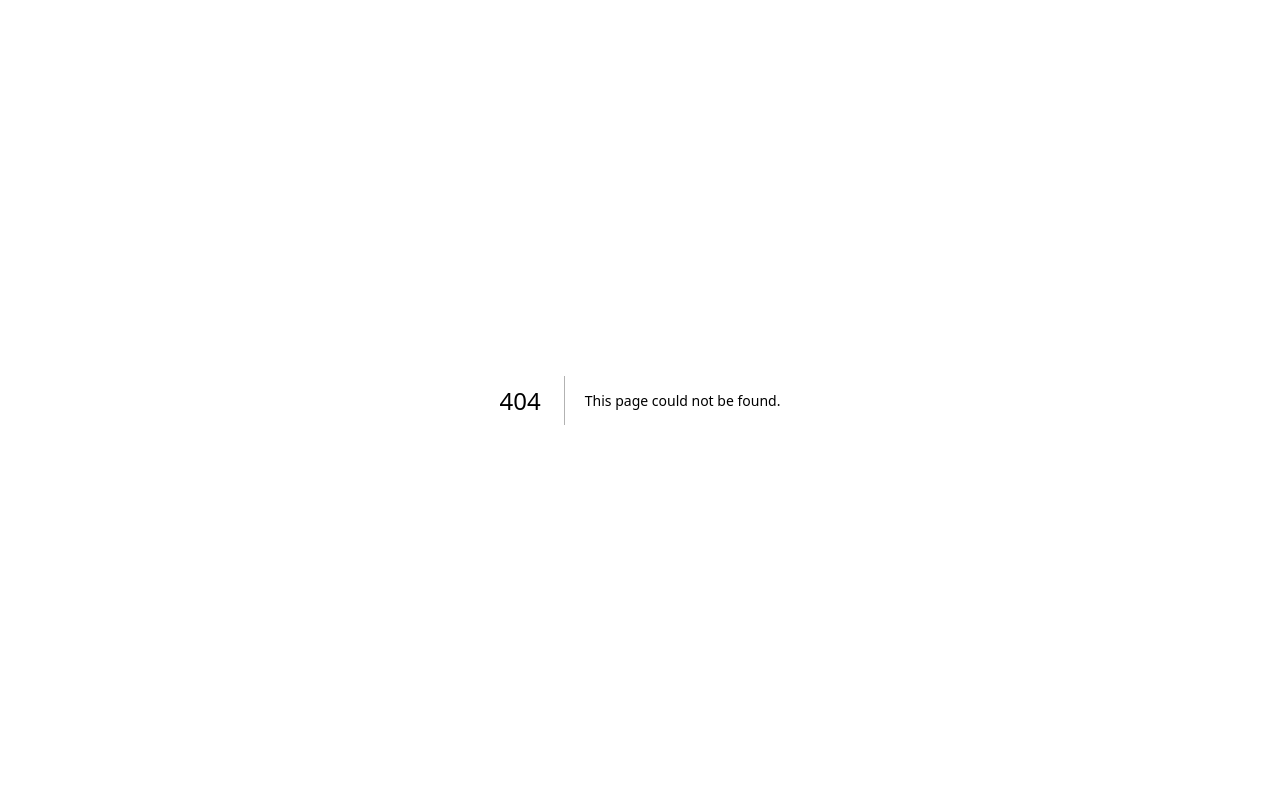
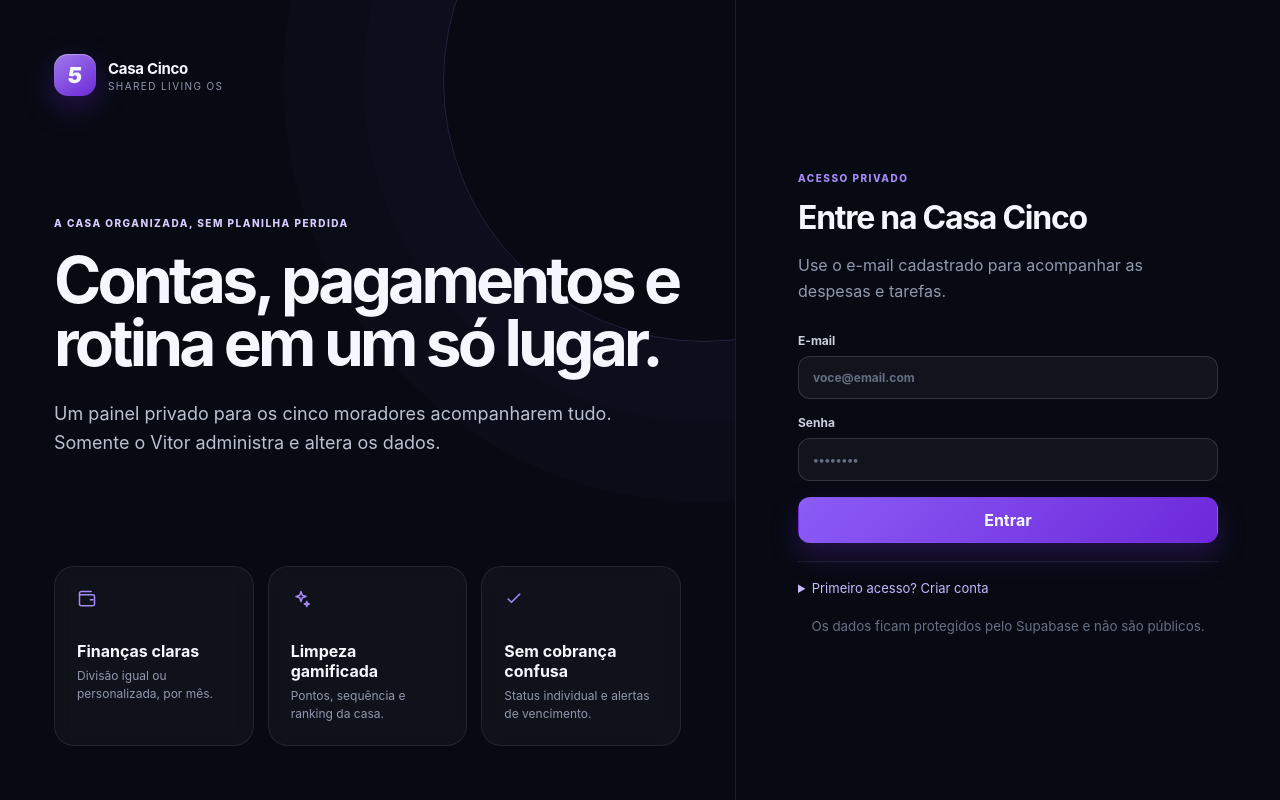
Before and after one commit to vitorgrs/Casa5, a Next.js app: page /login in a window 1280 px wide. Before the commit this address had no page. Built offline with nearby package versions, Linux system fonts and the light colour scheme.

Commit message:
feat: autenticação
Login com email/senha, callback OAuth e página de espera.

```diff
--- /dev/null
+++ b/src/app/login/actions.ts
@@ -0,0 +1,44 @@
+"use server";
+
+import { redirect } from "next/navigation";
+import { createClient } from "@/lib/supabase/server";
+
+function target(message: string, mode: "error" | "success" = "error") {
+  return `/login?${mode}=${encodeURIComponent(message)}`;
+}
+
+export async function login(formData: FormData) {
+  const supabase = await createClient();
+  const email = String(formData.get("email") ?? "").trim().toLowerCase();
+  const password = String(formData.get("password") ?? "");
+
+  const { error } = await supabase.auth.signInWithPassword({ email, password });
+  if (error) redirect(target("E-mail ou senha inválidos."));
+  redirect("/app");
+}
+
+export async function signup(formData: FormData) {
+  const supabase = await createClient();
+  const fullName = String(formData.get("full_name") ?? "").trim();
+  const email = String(formData.get("email") ?? "").trim().toLowerCase();
+  const password = String(formData.get("password") ?? "");
+  const appUrl = process.env.NEXT_PUBLIC_APP_URL ?? "http://localhost:3000";
+
+  const { error } = await supabase.auth.signUp({
+    email,
+    password,
+    options: {
+      data: { full_name: fullName },
+      emailRedirectTo: `${appUrl}/auth/callback`
+    }
+  });
+
+  if (error) redirect(target(error.message));
+  redirect(target("Conta criada. Confirme o e-mail e aguarde a liberação do acesso.", "success"));
+}
+
+export async function signOut() {
+  const supabase = await createClient();
+  await supabase.auth.signOut();
+  redirect("/login");
+}
--- /dev/null
+++ b/src/app/login/page.tsx
@@ -0,0 +1,50 @@
+import { login, signup } from "./actions";
+import { Logo } from "@/components/logo";
+import { CheckIcon, SparkIcon, WalletIcon } from "@/components/icons";
+
+export default async function LoginPage({ searchParams }: { searchParams: Promise<{ error?: string; success?: string }> }) {
+  const params = await searchParams;
+  return (
+    <main className="auth-page">
+      <section className="auth-showcase">
+        <div className="auth-showcase-inner">
+          <Logo />
+          <div className="hero-copy">
+            <span className="eyebrow bright">A casa organizada, sem planilha perdida</span>
+            <h1>Contas, pagamentos e rotina em um só lugar.</h1>
+            <p>Um painel privado para os cinco moradores acompanharem tudo. Somente o Vitor administra e altera os dados.</p>
+          </div>
+          <div className="feature-grid">
+            <div className="feature-card"><WalletIcon/><strong>Finanças claras</strong><span>Divisão igual ou personalizada, por mês.</span></div>
+            <div className="feature-card"><SparkIcon/><strong>Limpeza gamificada</strong><span>Pontos, sequência e ranking da casa.</span></div>
+            <div className="feature-card"><CheckIcon/><strong>Sem cobrança confusa</strong><span>Status individual e alertas de vencimento.</span></div>
+          </div>
+        </div>
+      </section>
+      <section className="auth-panel">
+        <div className="auth-card">
+          <span className="eyebrow">Acesso privado</span>
+          <h2>Entre na Casa Cinco</h2>
+          <p className="muted-text">Use o e-mail cadastrado para acompanhar as despesas e tarefas.</p>
+          {params.error && <div className="message error">{params.error}</div>}
+          {params.success && <div className="message success">{params.success}</div>}
+          <form action={login} className="stack-form">
+            <label>E-mail<input name="email" type="email" required placeholder="voce@email.com" /></label>
+            <label>Senha<input name="password" type="password" required minLength={8} placeholder="••••••••" /></label>
+            <button className="button primary wide" type="submit">Entrar</button>
+          </form>
+          <details className="signup-details">
+            <summary>Primeiro acesso? Criar conta</summary>
+            <form action={signup} className="stack-form compact-form">
+              <label>Nome completo<input name="full_name" required placeholder="Seu nome" /></label>
+              <label>E-mail<input name="email" type="email" required placeholder="voce@email.com" /></label>
+              <label>Senha<input name="password" type="password" required minLength={8} placeholder="Mínimo de 8 caracteres" /></label>
+              <button className="button secondary wide" type="submit">Solicitar acesso</button>
+            </form>
+          </details>
+          <small className="security-note">Os dados ficam protegidos pelo Supabase e não são públicos.</small>
+        </div>
+      </section>
+    </main>
+  );
+}
```
Also changed, not shown: src/app/aguardando/page.tsx (added, +24 -0 lines), src/app/auth/callback/route.ts (added, +12 -0 lines).
